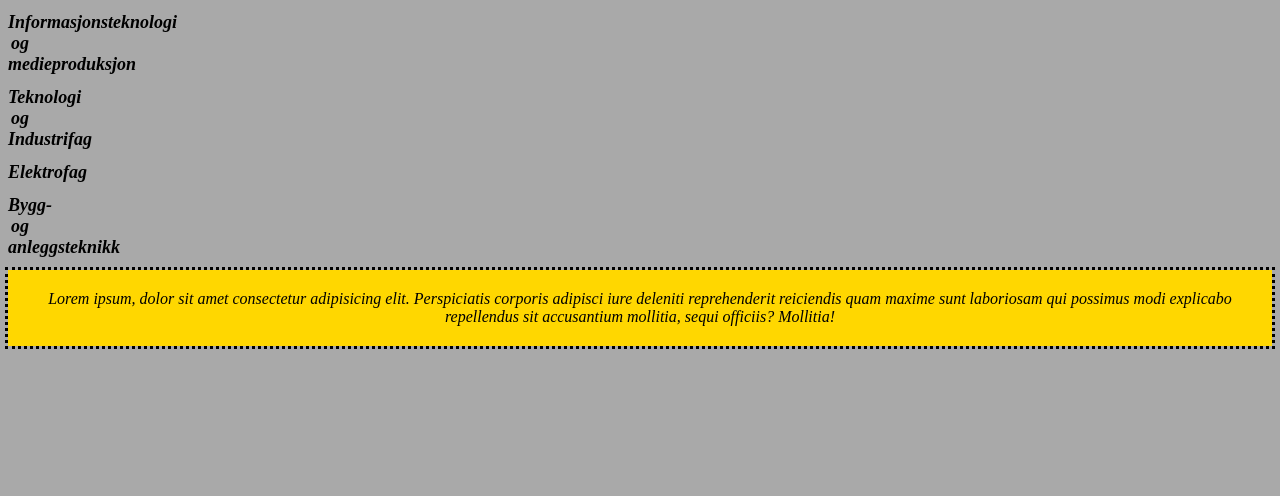
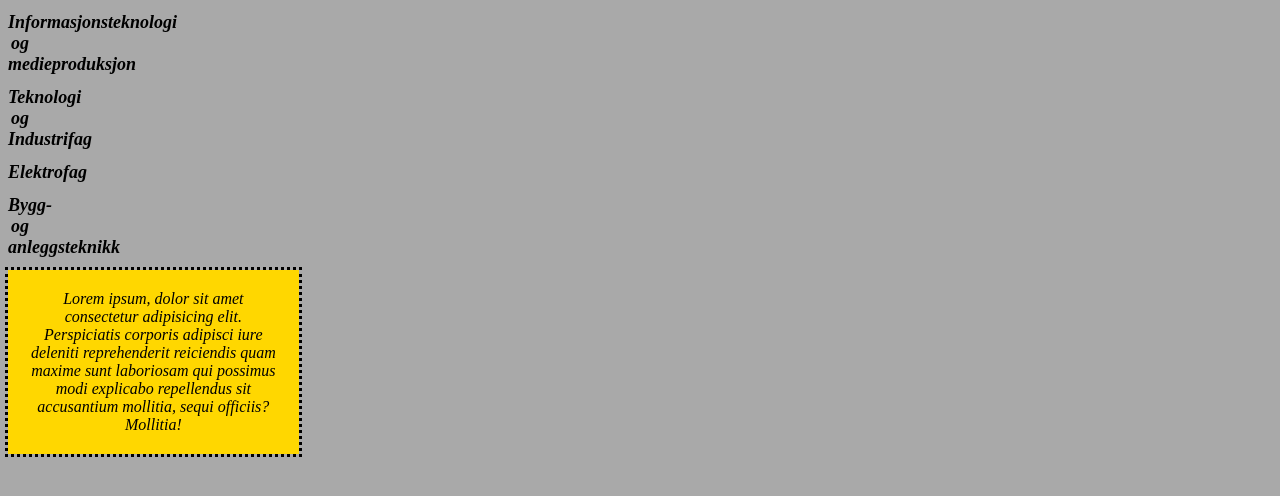
Before and after one commit to Filip-vgs1/samarbeidElev1ogElev2, a plain HTML site: page index.html in a window 1280 px wide. Drawn offline with Linux system fonts and the light colour scheme.

Commit message:
float og width

```diff
--- a/index.html
+++ b/index.html
@@ -17,7 +17,9 @@
     <h1>Elektrofag</h1>
     <h1>Bygg- og anleggsteknikk</h1>
 
+    <section class="flyt">
     <p> Lorem ipsum, dolor sit amet consectetur adipisicing elit. Perspiciatis corporis adipisci iure deleniti reprehenderit reiciendis quam maxime sunt laboriosam qui possimus modi explicabo repellendus sit accusantium mollitia, sequi officiis? Mollitia!</p>
+    </section>
     </main>
 
     <footer>
--- a/stiler.css
+++ b/stiler.css
@@ -20,3 +20,11 @@ p{
     outline: black;
     outline-style: dotted;
 }
+
+.flyt{
+    float: left;
+}
+
+section{
+    width: 23%;
+}
```
